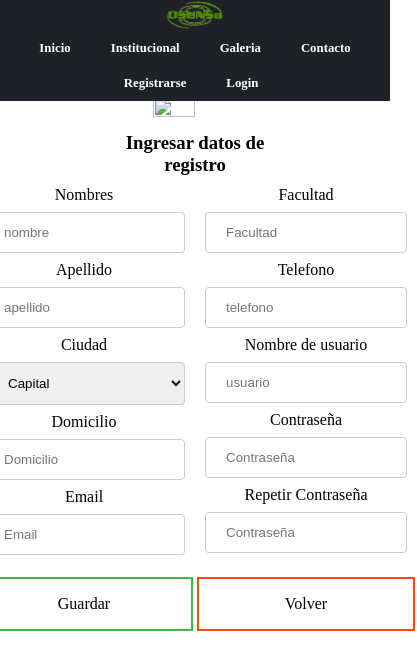
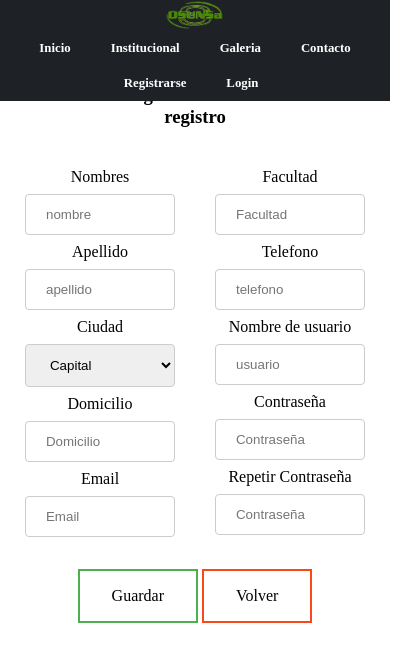
Before and after one commit to fabikenig/webosunsa, a plain HTML site: page registrarse.html in a window 390 px wide. Shown: the whole page, 417 px wide, since content can reach past the window. Drawn offline with Linux system fonts and the light colour scheme.

Commit message:
modifico responsive de resgistro

```diff
--- a/index.css
+++ b/index.css
@@ -521,10 +521,10 @@ ul.slider li:target {
         padding-top: 30%;
     }
     .container {
-        width: 450px;
+        width: 400px;
     }
     ul.slider {
-        width: 450px;
+        width: 400px;
         height: 200px;
     }
     ul.slider li img {
@@ -538,8 +538,11 @@ ul.slider li:target {
         opacity: 0;
         width: 0;
     }
+    .registro {
+        margin: 20px;
+    }
     .img-registro {
-        width: 50%;
+        display: none;
     }
     .div-logo {
         display: flex;
--- a/registrarse.html
+++ b/registrarse.html
@@ -76,7 +76,7 @@
         <div class="registro">
           <img class="img-registro" src="Images/logo_osunsa2.jpg"  alt="" >
           <h3 class="h3-registro">Ingresar datos de registro </h3>
-        <div>
+        <div class="registro">
           <!-- <form action="/action_page.php"> -->
           <div class="columna">
             <div class="registro" >
```
